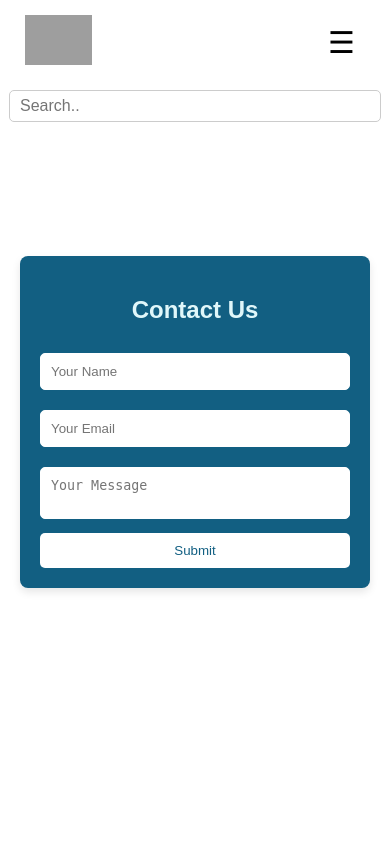
After one commit to UGenee/IThinkWeb, a PHP site: page /contact.html in a window 390 px wide. The commit adds this page. Run offline with PHP 8.4, Linux system fonts and the light colour scheme; grey boxes are pictures that could not be loaded.

Commit message:
Added_template_forNavand_Added_contacts

```diff
--- a/index/IThink.js
+++ b/index/IThink.js
@@ -1,3 +1,19 @@
+// NAVIGATION BAR
+function loadNav() {
+    fetch('nav.html')
+        .then(response => response.text())
+        .then(data => {
+            document.getElementById('nav-container').innerHTML = data;
+        });
+}
+    window.onload = loadNav;
+
+document.querySelector('.dropdown-button').addEventListener('click', function() {
+    const nav = document.querySelector('.nav');
+    nav.classList.toggle('show');
+});
+
+// HOME PAGE
 function start() { // Container Button very start of the home page
     window.open("/index/test.html");
 }
--- /dev/null
+++ b/index/contact.html
@@ -0,0 +1,25 @@
+<!DOCTYPE html>
+<html lang="en">
+<head>
+    <meta charset="UTF-8">
+    <meta name="viewport" content="width=device-width, initial-scale=1.0">
+    <title>Contact Us | IThink</title>
+    <link rel="stylesheet" href="/index/css/contact.css">
+    <link rel="stylesheet" href="/index/css/template.css">
+</head>
+<body>
+<div id="nav-container"></div>
+
+<div class="contact-wrapper">
+    <div id="contact">
+        <h2>Contact Us</h2>
+        <input type="text" class="input-field" placeholder="Your Name">
+        <input type="text" class="input-field" placeholder="Your Email">
+        <textarea class="input-field2" placeholder="Your Message"></textarea>
+        <button class="submit-button">Submit</button>
+    </div>
+</div>
+
+</body>
+<script src="/index/IThink.js"></script>
+</html>
--- /dev/null
+++ b/index/css/contact.css
@@ -0,0 +1,68 @@
+.contact-wrapper {
+    display: flex;
+    justify-content: center;
+    align-items: center;
+    height: 100vh;
+}
+
+#contact {
+    margin: 20px;
+    padding: 20px;
+    background: #125f82;
+    border-radius: 8px;
+    box-shadow: 0 4px 8px rgba(0, 0, 0, 0.1);
+    max-width: 90%;
+    width: 100%;
+    box-sizing: border-box;
+}
+
+h2 {
+    color: #e0f7fa;
+    text-align: center;
+}
+
+.input-field {
+    margin: 10px 0;
+    padding: 10px;
+    width: 100%;
+    height: auto;
+    border: 1px solid #ffffff;
+    border-radius: 5px;
+    box-sizing: border-box;
+    color: #333;
+}
+
+.input-field2 {
+    margin: 10px 0;
+    padding: 10px;
+    width: 100%;
+    height: auto;
+    border: 1px solid #ffffff;
+    border-radius: 5px;
+    box-sizing: border-box;
+    color: #333;
+    resize: none;
+    overflow: hidden;
+}
+
+.submit-button {
+    background: #ffffff;
+    color: #125f82;
+    padding: 10px 15px;
+    border: none;
+    border-radius: 5px;
+    cursor: pointer;
+    transition: background 0.3s;
+    display: block;
+    width: 100%;
+}
+
+.submit-button:hover {
+    background: #e0e0e0;
+}
+
+@media (min-width: 600px) {
+    #contact {
+        max-width: 500px;
+    }
+}
--- /dev/null
+++ b/index/css/template.css
@@ -0,0 +1,143 @@
+body {
+    width: 100%;
+    height: 100%;
+    margin: 0;
+    background-color: white;
+    overflow: auto;
+    font-family: 'Poppins', sans-serif;
+}
+
+a {
+    text-decoration: none;
+    color: red;
+}
+
+html {
+    scroll-behavior: smooth;
+}
+
+.nav {
+    width: 100%;
+    height: 60px;
+    overflow: hidden;
+    padding: 5px;
+    display: flex;
+    justify-content: space-between;
+    align-items: center;
+    background-color: white;
+    position: fixed;
+    top: 0;
+    z-index: 1000;
+}
+
+.nav .wrap {
+    display: flex;
+    align-items: center;
+    justify-content: flex-start;
+    width: 100%;
+}
+
+.nav .logo {
+    display: flex;
+    align-items: center;
+    padding: 0px 10px;
+}
+
+.nav img {
+    width: auto;
+    max-height: 50px;
+    cursor: pointer;
+}
+
+.links-container {
+    position: relative;
+    display: flex;
+    align-items: center;
+}
+
+.nav .links {
+    display: flex;
+    align-items: center;
+    margin-left: 20px;
+}
+
+.nav a {
+    font-size: 20px;
+    color: black;
+    padding: 10px;
+}
+
+.nav a:hover {
+    color: #81c0dc;
+}
+
+.nav input {
+    margin: 0 20px;
+    height: 30px;
+    padding: 0 10px;
+    font-size: 16px;
+    border: 1px solid #ccc;
+    border-radius: 5px;
+}
+
+.dropdown-button {
+    display: none;
+    font-size: 30px;
+    background: none;
+    border: none;
+    cursor: pointer;
+    margin-right: calc(20px + 10px);
+}
+
+@media (max-width: 768px) {
+    .nav {
+        flex-direction: column;
+        height: auto;
+    }
+
+    .nav .wrap {
+        flex-direction: row;
+        align-items: center;
+        justify-content: space-between;
+    }
+
+    .nav .links {
+        flex-direction: column;
+        width: 100%;
+        align-items: flex-start;
+        display: none;
+    }
+
+    .nav a {
+        padding: 10px;
+        width: 100%;
+        text-align: left;
+    }
+
+    .nav input {
+        margin: 10px 0px;
+        margin-right: 10px;
+        width: calc(100% - 40px);
+    }
+
+    .dropdown-button {
+        display: block;
+        padding: 10px;
+    }
+
+    .nav.show .links {
+        display: flex;
+        position: absolute;
+        left: 0;
+        top: 60px;
+        background-color: white;
+        width: 100%;
+        z-index: 999;
+    }
+}
+
+@media (max-width: 480px) {
+    .nav a {
+        font-size: 18px;
+    }
+}
--- /dev/null
+++ b/index/nav.html
@@ -0,0 +1,31 @@
+<!DOCTYPE html>
+<html lang="en">
+<head>
+    <meta charset="UTF-8">
+    <meta name="viewport" content="width=device-width, initial-scale=1.0">
+    <title>Document</title>
+    <link rel="stylesheet" href="/index/css/template.css">
+</head>
+<body>
+    <div class="nav">
+        <div class="wrap">
+            <div class="logo">
+                <a href="/index/home.html">
+                    <img src="/images/LogoVer2.png" />
+                </a>
+            </div>
+            <div class="links-container">
+                <button class="dropdown-button">☰</button>
+                <div class="links">
+                    <a href="/index/home.html">Home</a>
+                    <a href="#About">About</a>
+                    <a href="/index/contact.html">Contacts</a>
+                    <a href="#Portfolio">Portfolio</a>
+                </div>
+            </div>
+        </div>
+        <input type="text" placeholder="Search..">
+    </div>
+    <script src="/index/IThink.js"></script>
+</body>
+</html>
```
Also changed, not shown: index/css/home.css (+96 -116 lines), index/home.html (+23 -31 lines).
